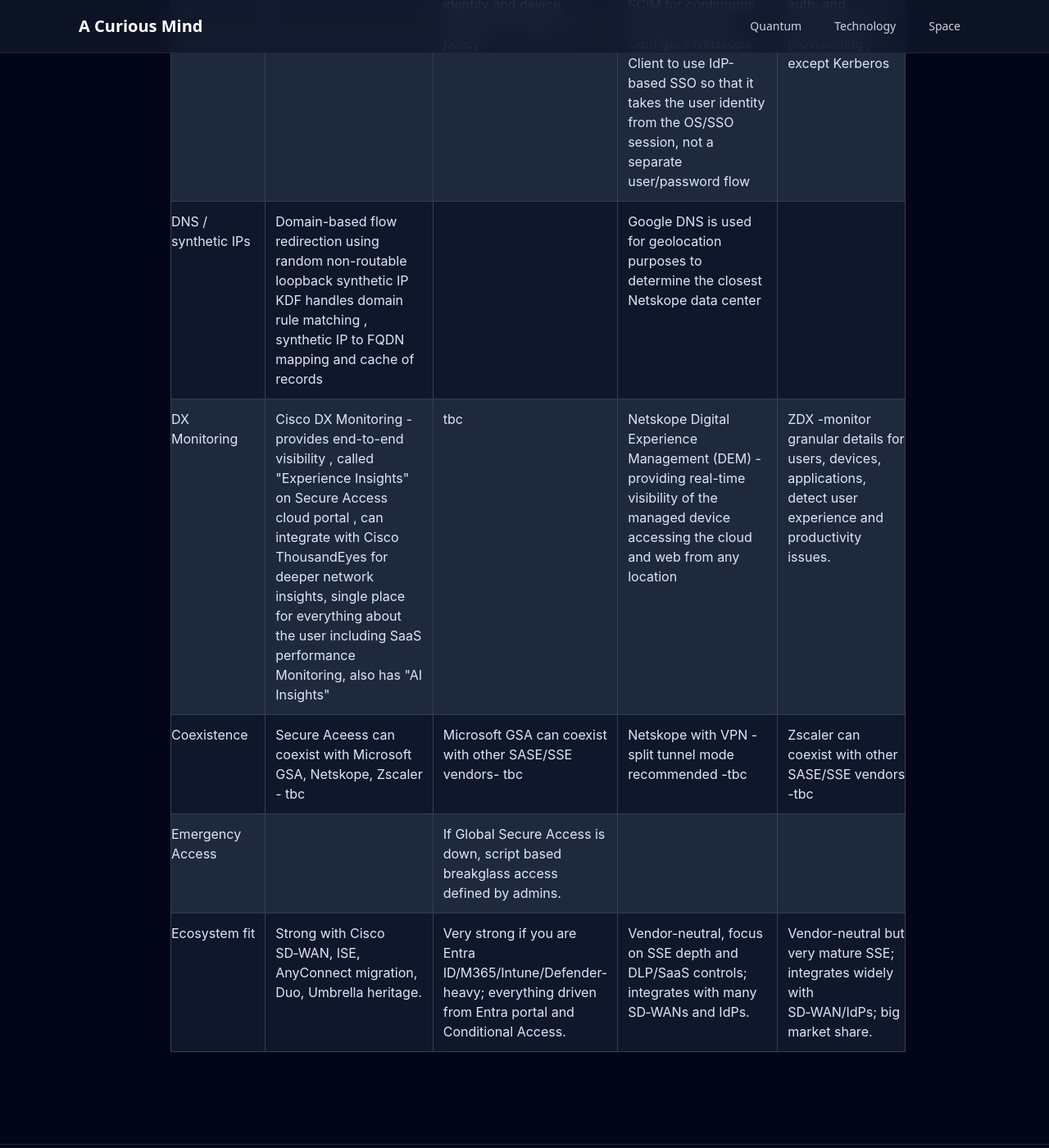
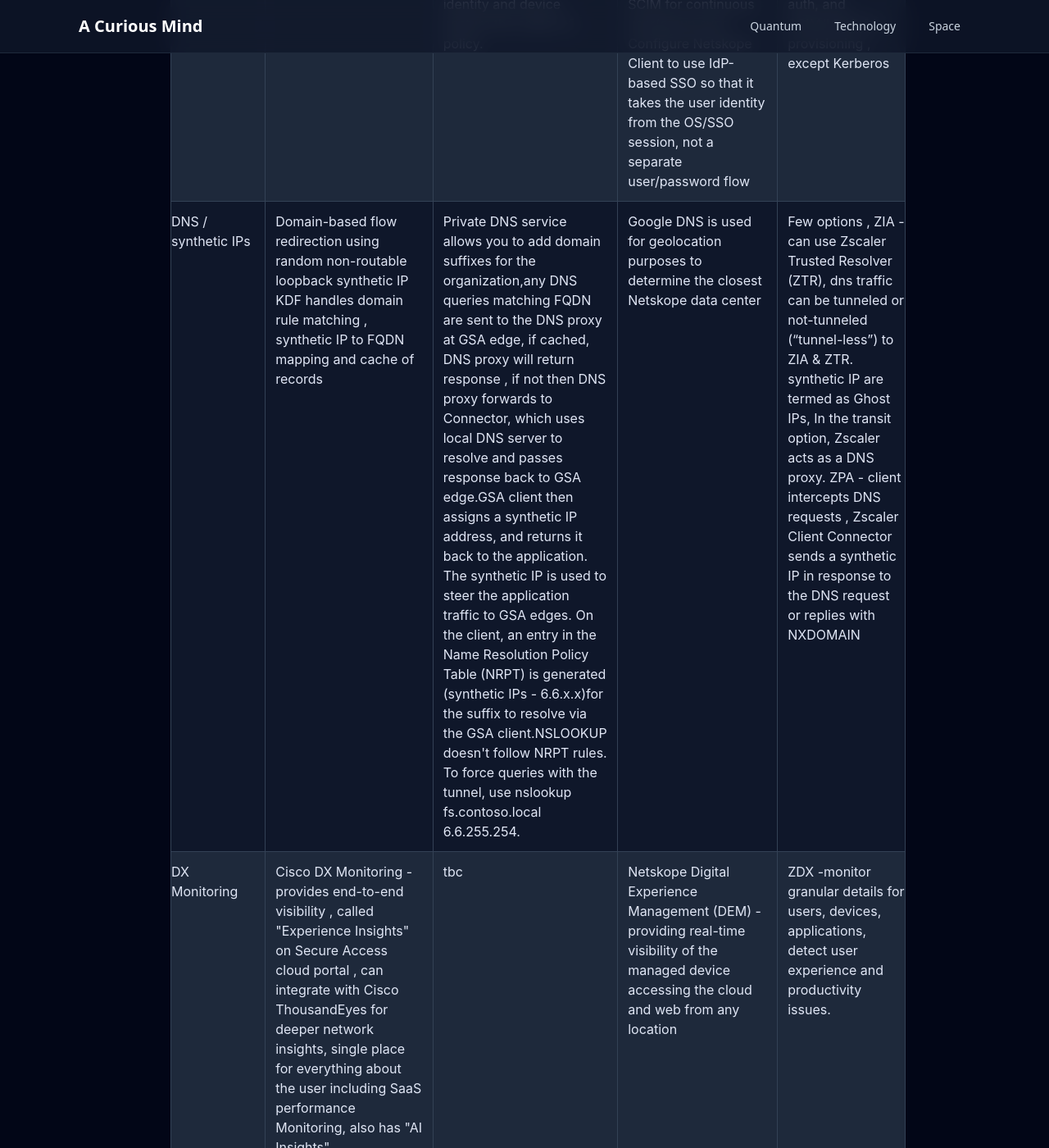
Before and after one commit to onehl7/onehl7.github.io, a Jekyll site: the page built from _posts/2025-12-20-sase-and-sse.md, in a window 1280 px wide and 1400 px high, scrolled down 5344 px. Shown: the whole window at 82% size. Built offline with Jekyll 4.4.1, drawn with Linux system fonts in a browser that asks for light colours; nearby versions of some CDN libraries; some of the changed text lies outside the part shown.

Commit message:
SASE/SSE edited table1

```diff
--- a/_data/sase_sse.yml
+++ b/_data/sase_sse.yml
@@ -42,6 +42,7 @@ rows:
       - Zscaler Digital Experience (ZDX)
       - Client Connector
       - App connectors/private service edge
+
   - - Tech insights
     - |
       - Advanced ZTA using MASQUE , QUIC
@@ -55,6 +56,8 @@ rows:
       - Microsoft Traffic - all M365, Teams, MS SaaS etc
       - Internet Traffic
       - Private Access for self-hosted apps
+      - uses a lightweight filter (LWF) driver to acquire traffic, acquires traffic based on the traffic forwarding profiles you configure.
+      - This distinction allows the GSA client to coexist with these other solutions
     - |
       Netskope Client inspects the end device packets using OS packet filtering capabilities (Traffic mode and exceptions)- process varies according to the OS and the presence of Explicit Proxy in the network.
 
@@ -72,7 +75,9 @@ rows:
       Netskope Copilot:- Cloud Confidence Index (CCI), MCP Server, NPA- Private access leverages built-in AI/ML capabilities that audit existing configurations and recommend optimized application segments and ZTNA policies based on real-time usage data
 
       AI/ML integrated in Netskope products
-    - ""
+    - |
+      AI-powered SSE platform , AI-poweredinline threat protection, CBI, Phishing detection, C2 detection, RAC, App segmentation
+
   - - Main console model
     - |
       Secure Access cloud console for SSE + Secure Client; (login.sse.cisco.com)
@@ -131,7 +136,7 @@ rows:
     - |
       Single Client , (Cisco Secure Access)
     - |
-      Global Secure Access (GSA) Client
+      Global Secure Access (GSA) Client , Clients are currently available for Windows, Android, macOS, and iOS.
     - |
       Netskope Client with Internet security, Private Access, Endpoint SD-WAN, Endpoint DLP, Digital Experience Management (DEM).
     - |
@@ -219,10 +224,14 @@ rows:
       Domain-based flow redirection using random non-routable loopback synthetic IP
 
       KDF handles domain rule matching , synthetic IP to FQDN mapping and cache of records
-    - ""
+    - |
+      Private DNS service allows you to add domain suffixes for the organization,any DNS queries matching FQDN are sent to the DNS proxy at GSA edge, if cached, DNS proxy will return response , if not then DNS proxy forwards to Connector, which uses local DNS server to resolve and passes response back to GSA edge.GSA client then assigns a synthetic IP address, and returns it back to the application. The synthetic IP is used to steer the application traffic to GSA edges. On the client, an entry in the Name Resolution Policy Table (NRPT) is generated (synthetic IPs - 6.6.x.x)for the suffix to resolve via the GSA client.NSLOOKUP doesn't follow NRPT rules. To force queries with the tunnel, use nslookup fs.contoso.local 6.6.255.254.
     - |
       Google DNS is used for geolocation purposes to determine the closest Netskope data center
-    - ""
+    - |
+      Few options , ZIA - can use Zscaler Trusted Resolver (ZTR), dns traffic can be tunneled or not-tunneled (“tunnel-less”) to ZIA & ZTR. synthetic IP are termed as Ghost IPs, In the transit option, Zscaler acts as a DNS proxy.
+      ZPA - client intercepts DNS requests , Zscaler Client Connector sends a synthetic IP in response to the DNS request or replies with NXDOMAIN
+
   - - DX Monitoring
     - |
       Cisco DX Monitoring - provides end-to-end visibility , called "Experience Insights" on Secure Access cloud portal , can integrate with Cisco ThousandEyes for deeper network insights, single place for everything about the user including SaaS performance Monitoring, also has "AI Insights"
```
